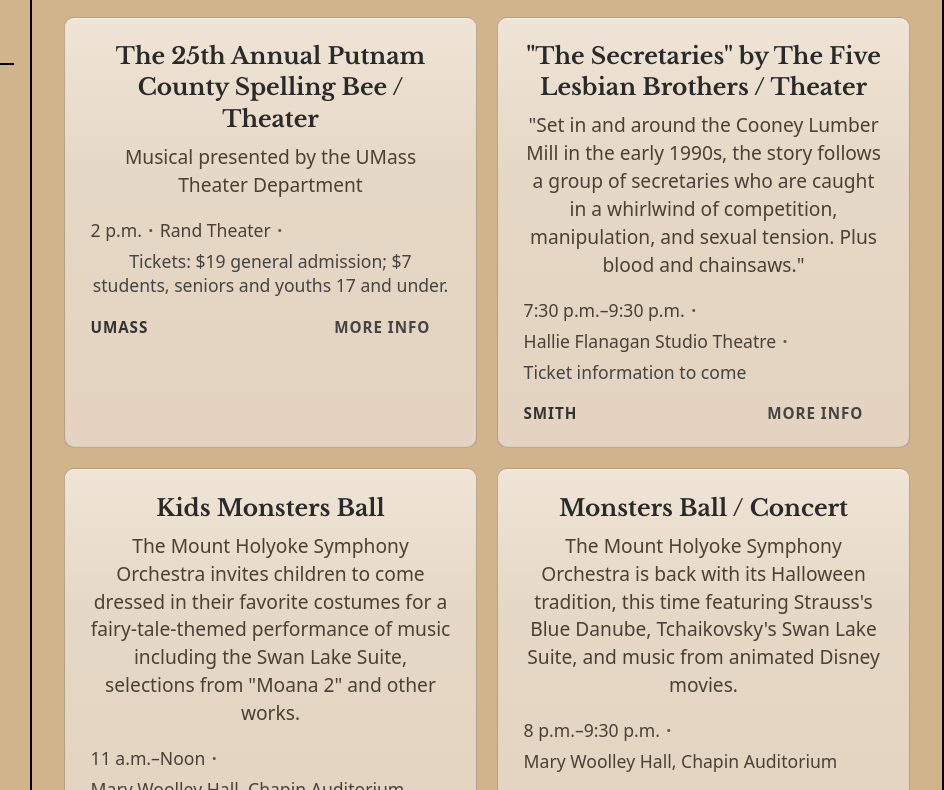
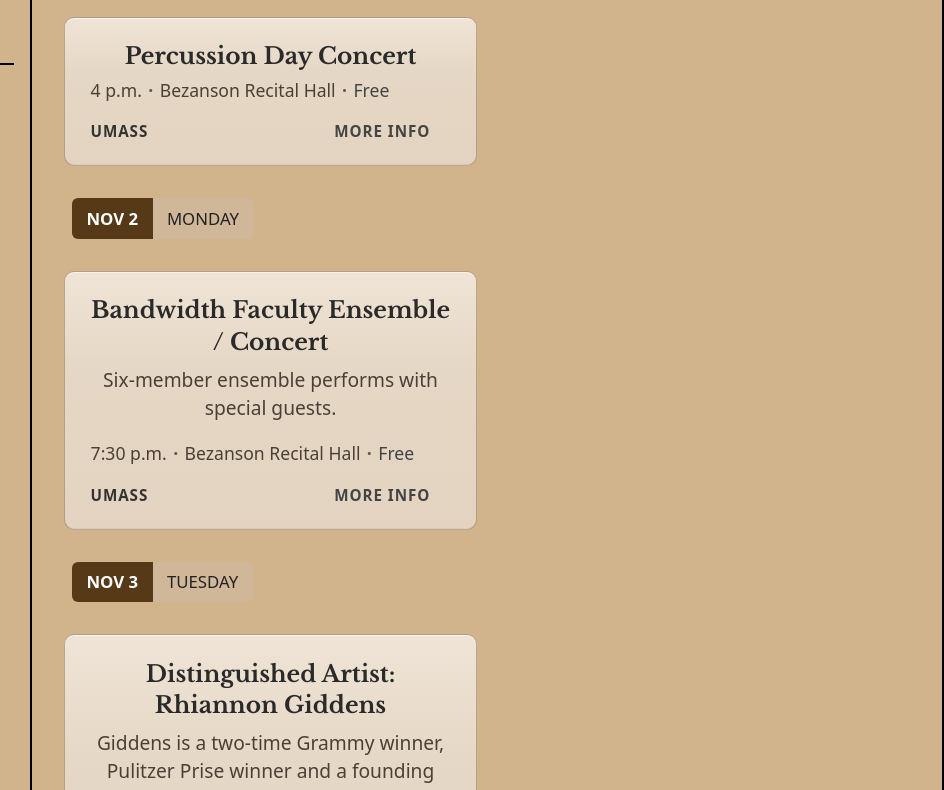
Before and after one commit to TAgeeTD/FiveCollegeFootlights, a website: page index.html in a window 1280 px wide. Shown: the part 1250-2040 px from the top of the page, 336-1280 px from the left. Drawn offline with nearby package versions, Linux system fonts and the light colour scheme.

Commit message:
Nov. 1 AM Update
Deleted old events, delete "Oct" in toolbar

```diff
--- a/events.json
+++ b/events.json
@@ -197,17 +197,6 @@
         {
       "title": "The 25th Annual Putnam County Spelling Bee / Theater",
       "titleExplain": "Musical presented by the UMass Theater Department",
-      "date": "2026-10-31",
-      "startTime": "2 p.m.",
-      "endTime": null,
-      "location": "Rand Theater",
-      "college": "UMass",
-      "tickets": "Tickets: $19 general admission; $7 students, seniors and youths 17 and under.",
-      "url": "https://www.umass.edu/theater/performances/2026-2027-performances"
-    },
-        {
-      "title": "The 25th Annual Putnam County Spelling Bee / Theater",
-      "titleExplain": "Musical presented by the UMass Theater Department",
       "date": "2026-11-05",
       "startTime": "7:30 p.m.",
       "endTime": null,
@@ -248,39 +237,6 @@
       "college": "UMass",
       "tickets": "Tickets: $19 general admission; $7 students, seniors and youths 17 and under.",
       "url": "https://www.umass.edu/theater/performances/2026-2027-performances"
-    },
-    {
-      "title": "\"The Secretaries\" by The Five Lesbian Brothers / Theater",
-      "titleExplain": "\"Set in and around the Cooney Lumber Mill in the early 1990s, the story follows a group of secretaries who are caught in a whirlwind of competition, manipulation, and sexual tension. Plus blood and chainsaws.\"",
-      "date": "2026-10-31",
-      "startTime": "7:30 p.m.",
-      "endTime": "9:30 p.m.",
-      "location": "Hallie Flanagan Studio Theatre",
-      "college": "Smith",
-      "tickets": "Ticket information to come",
-      "url": "https://new.smith.edu/news-events/events/secretaries-five-lesbian-brothers"
-    },
-    {
-      "title": "Kids Monsters Ball",
-      "titleExplain": "The Mount Holyoke Symphony Orchestra invites children to come dressed in their favorite costumes for a fairy-tale-themed performance of music including the Swan Lake Suite, selections from \"Moana 2\" and other works.",
-      "date": "2026-10-31",
-      "startTime": "11 a.m.",
-      "endTime": "Noon",
-      "location": "Mary Woolley Hall, Chapin Auditorium",
-      "college": "Mount Holyoke",
-      "tickets": null,
-      "url": "https://events.mtholyoke.edu/event/mount-holyoke-symphony-orchestra-kids-monsters-ball-fairy-tales"
-    },
-    {
-      "title": "Monsters Ball / Concert",
-      "titleExplain": "The Mount Holyoke Symphony Orchestra is back with its Halloween tradition, this time featuring Strauss's Blue Danube, Tchaikovsky's Swan Lake Suite, and music from animated Disney movies.",
-      "date": "2026-10-31",
-      "startTime": "8 p.m.",
-      "endTime": "9:30 p.m.",
-      "location": "Mary Woolley Hall, Chapin Auditorium",
-      "college": "Mount Holyoke",
-      "tickets": null,
-      "url": "https://events.mtholyoke.edu/event/monsters-ball-fairy-tales"
     },
     {
       "title": "Percussion Day Concert",
--- a/index.html
+++ b/index.html
@@ -36,7 +36,6 @@
   </ul>
 
   <ul id="month-nav">
-    <li><a href="#month-2026-9">Oct</a></li>
     <li><a href="#month-2026-10">Nov</a></li>
     <li><a href="#month-2026-11">Dec</a></li>
   </ul>
```
